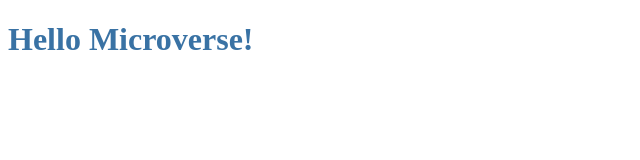
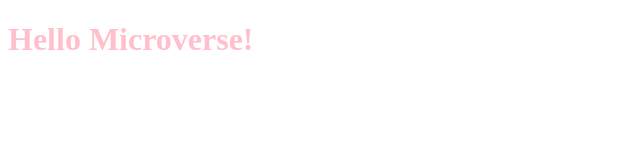
Before and after one commit to manq2010/Hello-world, a website: page index.html in a window 1280 px wide. Shown: the whole page, without its empty margins (0-640 px from the left). Drawn offline with Linux system fonts and the light colour scheme.

```diff
--- a/index.css
+++ b/index.css
@@ -1,3 +1 @@
-.header {
-    color: #3972a4;
-}
+.header { color: pink; }
```
Also changed, not shown: 1 other file.
